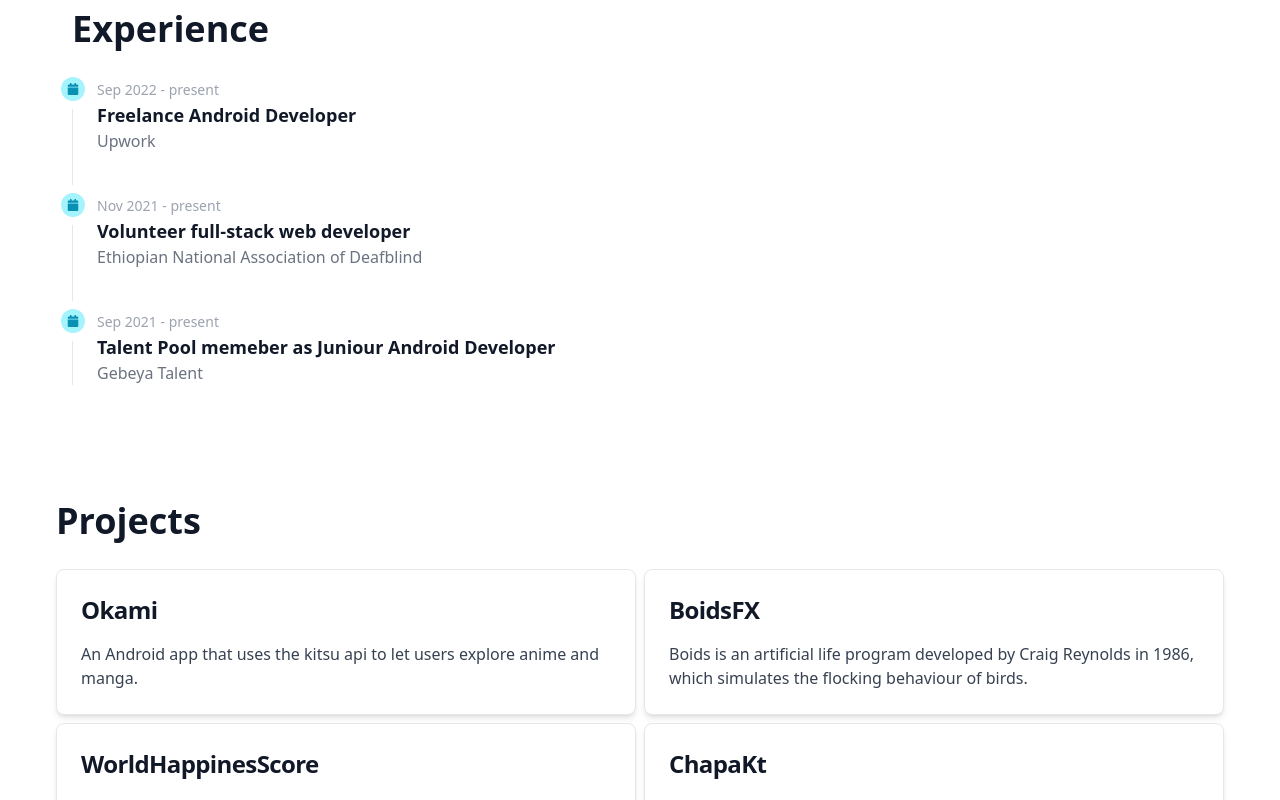
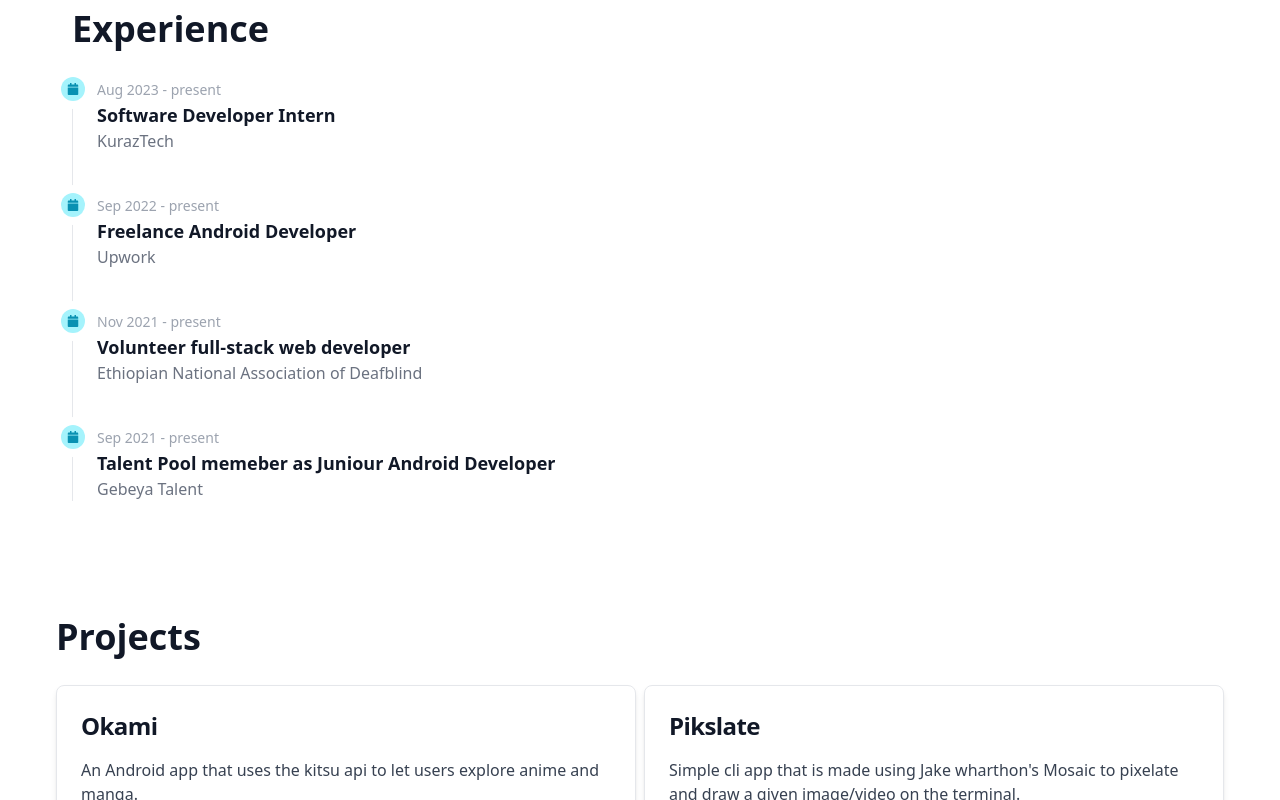
Before and after one commit to YohannesTz/yohannestz-page, a React (Vite) app: page / in a window 1280 px wide. Shown: the part 1800-2600 px from the top of the page. Built offline with nearby package versions, Linux system fonts and the light colour scheme.

Commit message:
changed more stuff

```diff
--- a/src/App.tsx
+++ b/src/App.tsx
@@ -8,6 +8,7 @@
 import { Projects } from './components/Projects';
 import { Fade } from 'react-awesome-reveal';
 import { Testimonials } from './components/Testimonials';
+import { Blogs } from './components/Blogs';
 
 function App() {
 
@@ -30,6 +31,9 @@
 				<Projects />
 			</Fade>
 			<Fade direction='up' damping={0.2} triggerOnce>
+				<Blogs />
+			</Fade>
+			<Fade direction='up' damping={0.2} triggerOnce>
 				<Testimonials />
 			</Fade>
 			<MyFooter />
--- /dev/null
+++ b/src/components/Blogs.tsx
@@ -0,0 +1,36 @@
+import { Button, Card } from "flowbite-react";
+import { FaExternalLinkAlt } from "react-icons/fa";
+
+export const Blogs = () => {
+    return (
+        <div id="certifications" className="text-left px-6">
+            <div className="prose py-6">
+                <h1>Blogs/Writing</h1>
+            </div>
+
+            <div className="my-6">
+                <Card>
+                    <p className="font-normal text-gray-700 dark:text-gray-100">
+                        I have putted a few blogs on Medium.com, mostly focusing on Java, Kotlin, Android development, and other related stuff.
+                        If you are passionate about these topics or seeking valuable insights in the realm of programming and mobile app development, I invite
+                        you to explore my blog series.
+                        <br/> <br/>
+                        Feel free to check them out, leave comments, and share your thoughts. Your feedback is always helpful! ;)
+                    </p>
+
+                    <div className="flex flex-wrap gap-2">
+                        <Button
+                            color="light"
+                            href="https://medium.com/@yohannes222ethiopia"
+                            pill={true}>
+                            Medium Profile
+                            <div className="px-2 justify-center ">
+                                <FaExternalLinkAlt/>
+                            </div>
+                        </Button>
+                    </div>
+                </Card>
+            </div>
+        </div>
+    )
+}
--- a/src/components/Experience.tsx
+++ b/src/components/Experience.tsx
@@ -9,6 +9,20 @@
             </div>
 
             <Timeline>
+                <Timeline.Item>
+                    <Timeline.Point icon={FaCalendar} />
+                    <Timeline.Content>
+                        <Timeline.Time>
+                            Aug 2023 - present
+                        </Timeline.Time>
+                        <Timeline.Title>
+                            Software Developer Intern
+                        </Timeline.Title>
+                        <Timeline.Body>
+                            KurazTech
+                        </Timeline.Body>
+                    </Timeline.Content>
+                </Timeline.Item>
                 <Timeline.Item>
                     <Timeline.Point icon={FaCalendar} />
                     <Timeline.Content>
--- a/src/components/Projects.tsx
+++ b/src/components/Projects.tsx
@@ -20,7 +20,7 @@
                 </div>
 
 
-                <div className="hover:drop-shadow-xl">
+                {/* <div className="hover:drop-shadow-xl">
                     <Card>
                         <a href="https://github.com/YohannesTz/BoidsFX" target="_blank" className="text-2xl font-bold tracking-tight text-gray-900 dark:text-white">
                             BoidsFX
@@ -28,6 +28,17 @@
                         <p className="font-normal text-gray-700 dark:text-gray-400">
                             Boids is an artificial life program developed by Craig Reynolds in 1986,
                             which simulates the flocking behaviour of birds.
+                        </p>
+                    </Card>
+                </div> */}
+
+                <div className="hover:drop-shadow-xl">
+                    <Card>
+                        <a href="https://github.com/YohannesTz/Pikslate" target="_blank" className="text-2xl font-bold tracking-tight text-gray-900 dark:text-white">
+                            Pikslate
+                        </a>
+                        <p className="font-normal text-gray-700 dark:text-gray-400">
+                            Simple cli app that is made using Jake wharthon's Mosaic to pixelate and draw a given image/video on the terminal.
                         </p>
                     </Card>
                 </div>
@@ -40,7 +51,7 @@
                         <p className="font-normal text-gray-700 dark:text-gray-400">
                             A fairly simple app made with react and react-globe.gl which uses Three.js under to visualize worlds
                             happiness and other related social data. based on the example provided by react-globe.gl.
-                            <br /> <br/>
+                            <br /> <br />
                         </p>
                     </Card>
                 </div>
--- a/src/components/Testimonials.tsx
+++ b/src/components/Testimonials.tsx
@@ -48,13 +48,13 @@
 
                 <div className="flex flex-col text-left col-span-1 px-5 hover:drop-shadow-xl">
                     <Card>
-                        <div className="mb-2">
+                        <div className="mb-2 mt-auto">
                             <p className="text-gray-700 text-base">
                                 I had the the honor of working with Yohannes, highly disciplined, versatile and a problem solving machine.. and has nose for Kotlin too.
                             </p>
                         </div>
 
-                        <div className="flex items-center mt-auto">
+                        <div className="flex items-center">
                             <img className="w-10 h-10 rounded-full mr-4" src="/images/dawit_sh.jpg" alt="Avatar of Akotet" />
                             <div className="text-sm">
                                 <p className="text-gray-900 font-medium leading-none">Dawit Sh.</p>
```
